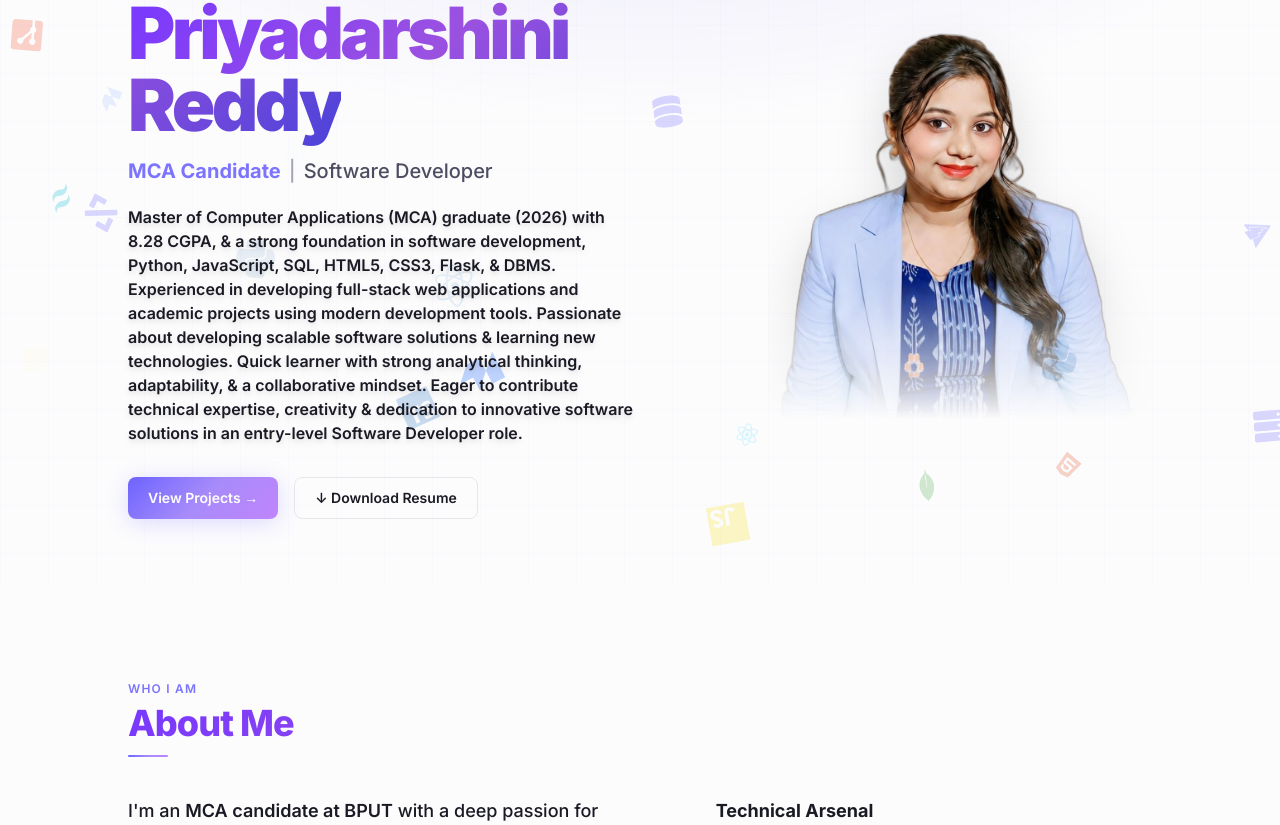
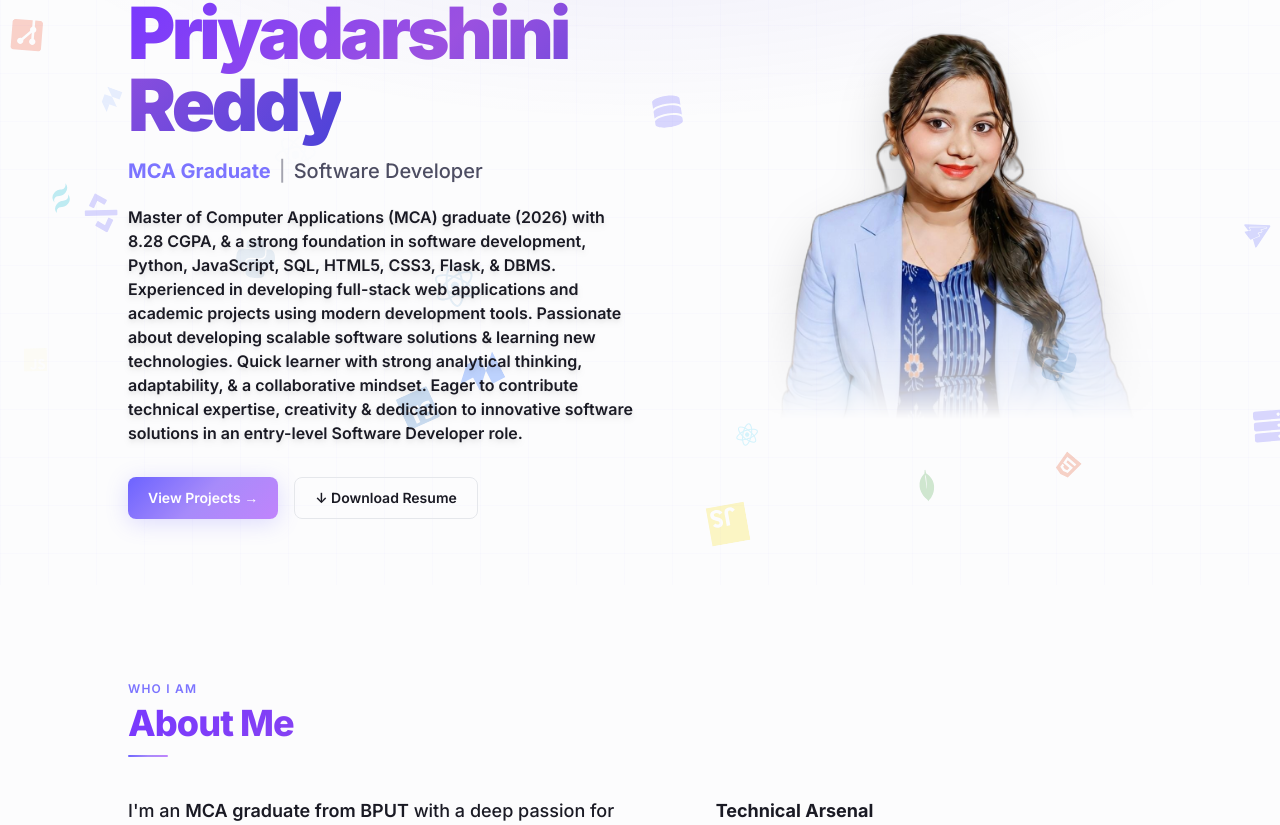
Before and after one commit to Utkantha/Utkantha.github.io, a React (Vite) app: page / in a window 1280 px wide. Shown: the part 215-1040 px from the top of the page. Built offline with nearby package versions, Linux system fonts and the light colour scheme.

Commit message:
fix: updated graduation status to MCA graduate

```diff
--- a/src/components/About.tsx
+++ b/src/components/About.tsx
@@ -73,7 +73,7 @@ export default function About() {
             className="space-y-6"
           >
             <motion.p variants={textVariants} className="text-ink-primary text-base sm:text-lg leading-relaxed font-medium">
-              I'm an <span className="text-ink-primary font-semibold">MCA candidate at BPUT</span> with a deep passion for software engineering and application development. I enjoy crafting clean, performant web applications and backend systems that solve real-world problems.
+              I'm an <span className="text-ink-primary font-semibold">MCA graduate from BPUT</span> with a deep passion for software engineering and application development. I enjoy crafting clean, performant web applications and backend systems that solve real-world problems.
             </motion.p>
             <motion.p variants={textVariants} className="text-ink-secondary text-sm sm:text-base leading-relaxed">
               My journey spans from a Physics background to full-stack development — giving me a unique analytical perspective when approaching engineering challenges. I thrive in environments where I can build scalable architectures and interactive user experiences.
--- a/src/components/Hero.tsx
+++ b/src/components/Hero.tsx
@@ -74,7 +74,7 @@ export default function Hero() {
 
             {/* Role */}
             <motion.p variants={itemVariants} className="text-ink-secondary text-base sm:text-lg lg:text-xl font-medium mb-5">
-              <span className="text-accent-light font-bold">MCA Candidate</span>
+              <span className="text-accent-light font-bold">MCA Graduate</span>
               <span className="opacity-50 mx-2">|</span>
               Software Developer
             </motion.p>
--- a/src/config/portfolio.json
+++ b/src/config/portfolio.json
@@ -2,7 +2,7 @@
   "meta": {
     "name": "S Utkantha Priyadarshini Reddy",
     "shortName": "Utkantha Priyadarshini",
-    "role": "MCA Candidate · Software Developer",
+    "role": "MCA Graduate · Software Developer",
     "tagline": "Master of Computer Applications (MCA) graduate (2026) with 8.28 CGPA, & a strong foundation in software development, Python, JavaScript, SQL, HTML5, CSS3, Flask, & DBMS. Experienced in developing full-stack web applications and academic projects using modern development tools. Passionate about developing scalable software solutions & learning new technologies. Quick learner with strong analytical thinking, adaptability, & a collaborative mindset. Eager to contribute technical expertise, creativity & dedication to innovative software solutions in an entry-level Software Developer role.",
     "location": "Berhampur, Ganjam, Odisha, India",
     "email": "sutkanthapdreddy@gmail.com",
```
